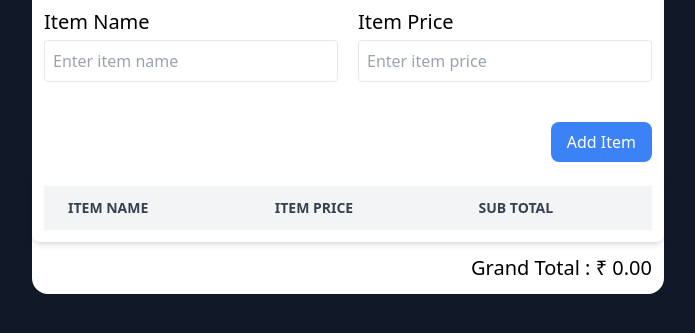
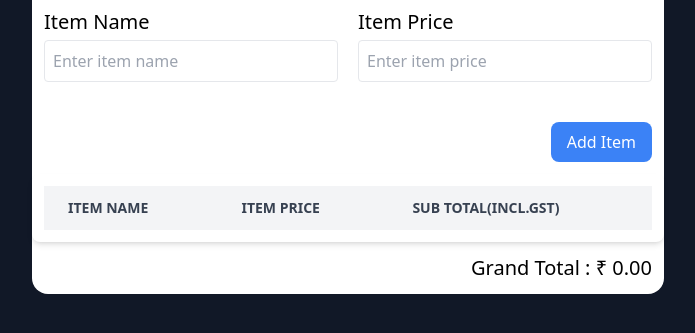
Before and after one commit to Iammujeeb45/bill, a plain HTML site: page index.html in a window 1280 px wide. Shown: the part 293-626 px from the top of the page, without its empty margins (292-987 px from the left). Drawn offline with nearby package versions, Linux system fonts and the light colour scheme.

Commit message:
Add files via upload

```diff
--- a/index.html
+++ b/index.html
@@ -55,7 +55,7 @@
                 <tr>
                   <th scope="col" class="px-6 py-3">Item name</th>
                   <th scope="col" class="px-6 py-3">Item price</th>
-                  <th scope="col" class="px-6 py-3">sub total</th>
+                  <th scope="col" class="px-6 py-3">sub total(incl.gst)</th>
                 </tr>
               </thead>
               <tbody></tbody>
```
